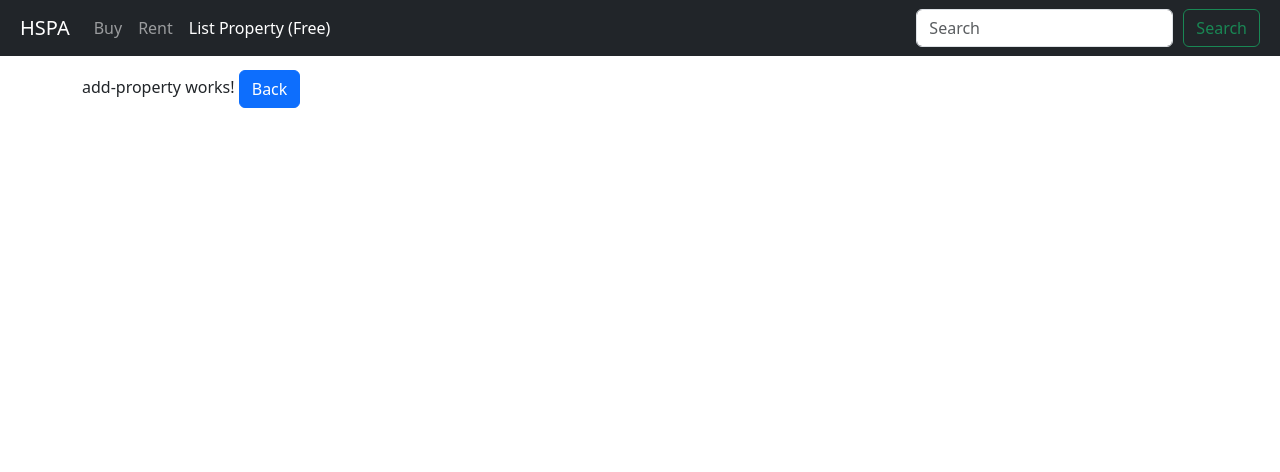
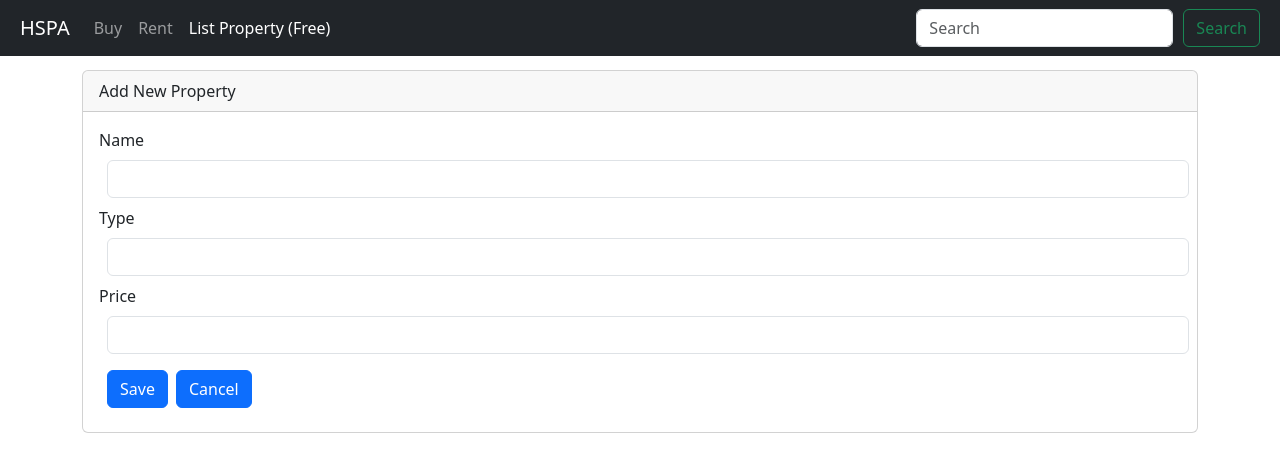
Before and after one commit to Al1nn/Housing-Web-Application, an Angular app in the folder Frontend/: page /add-property in a window 1280 px wide. Shown: the top 472 px of the page. Built offline with nearby package versions, Linux system fonts and the light colour scheme.

Commit message:
End of tutorial 16

```diff
--- a/Frontend/src/app/property/add-property/add-property.component.css
+++ b/Frontend/src/app/property/add-property/add-property.component.css
@@ -2,3 +2,11 @@
   box-shadow: 0 0 7px rgba(0, 0, 0, 0.5);
   border-color: rgba(0, 0, 0, 0.5);
 }
+
+.ng-invalid.ng-touched{
+  border-color: red;
+}
+
+.error-block{
+  color: red;
+}
--- a/Frontend/src/app/property/add-property/add-property.component.html
+++ b/Frontend/src/app/property/add-property/add-property.component.html
@@ -1,7 +1,34 @@
-<app-nav-bar></app-nav-bar>
+<div class="card">
+  <div class="card-header">
+    Add New Property
+  </div>
+  <div class="card-body">
+    <form (ngSubmit)="onSubmit()" #Form="ngForm" >
+      <div class="form-group col-12">
+        <label for="name">Name</label>
+        <input type="text" class="form-control m-2" #propName="ngModel"
+         ngModel name="Name" required minlength="5">
+        <span *ngIf="!propName.valid && propName.touched" class="error-block">
+        <span *ngIf="propName.errors?.['required']">Please provide name</span>
+        <span *ngIf="propName.errors?.['minlength']">Name must be atleast 5 characters</span>
+        </span>
+      </div>
 
+      <div class="form-group col-12">
+        <label for="type">Type</label>
+        <input type="text" class="form-control m-2" ngModel name="Type">
+      </div>
 
-<p>
-  add-property works!
-  <button class="btn btn-primary" (click)="onBack()">Back</button>
-</p>
+      <div class="form-group col-12">
+        <label for="price">Price</label>
+        <input type="text" class="form-control m-2" ngModel name="Price">
+      </div>
+
+      <div class="form-group col-12">
+        <button type="submit" class="btn btn-primary m-2">Save</button>
+        <button type="reset" class="btn btn-primary ">Cancel</button>
+      </div>
+
+    </form>
+  </div>
+</div>
--- a/Frontend/src/app/property/add-property/add-property.component.ts
+++ b/Frontend/src/app/property/add-property/add-property.component.ts
@@ -1,4 +1,5 @@
-import { Component, OnInit } from '@angular/core';
+import { Component, OnInit, ViewChild } from '@angular/core';
+import { NgForm } from '@angular/forms';
 import { Router } from '@angular/router';
 
 
@@ -9,6 +10,7 @@
 })
 
 export class AddPropertyComponent implements OnInit {
+  @ViewChild('Form') addPropertyForm : NgForm;
 
   constructor(private route : Router) { }
 
@@ -18,5 +20,8 @@
   onBack(){
       this.route.navigate(['/']);
   }
+  onSubmit() {
+    console.log(this.addPropertyForm);
 
+  }
 }
```
